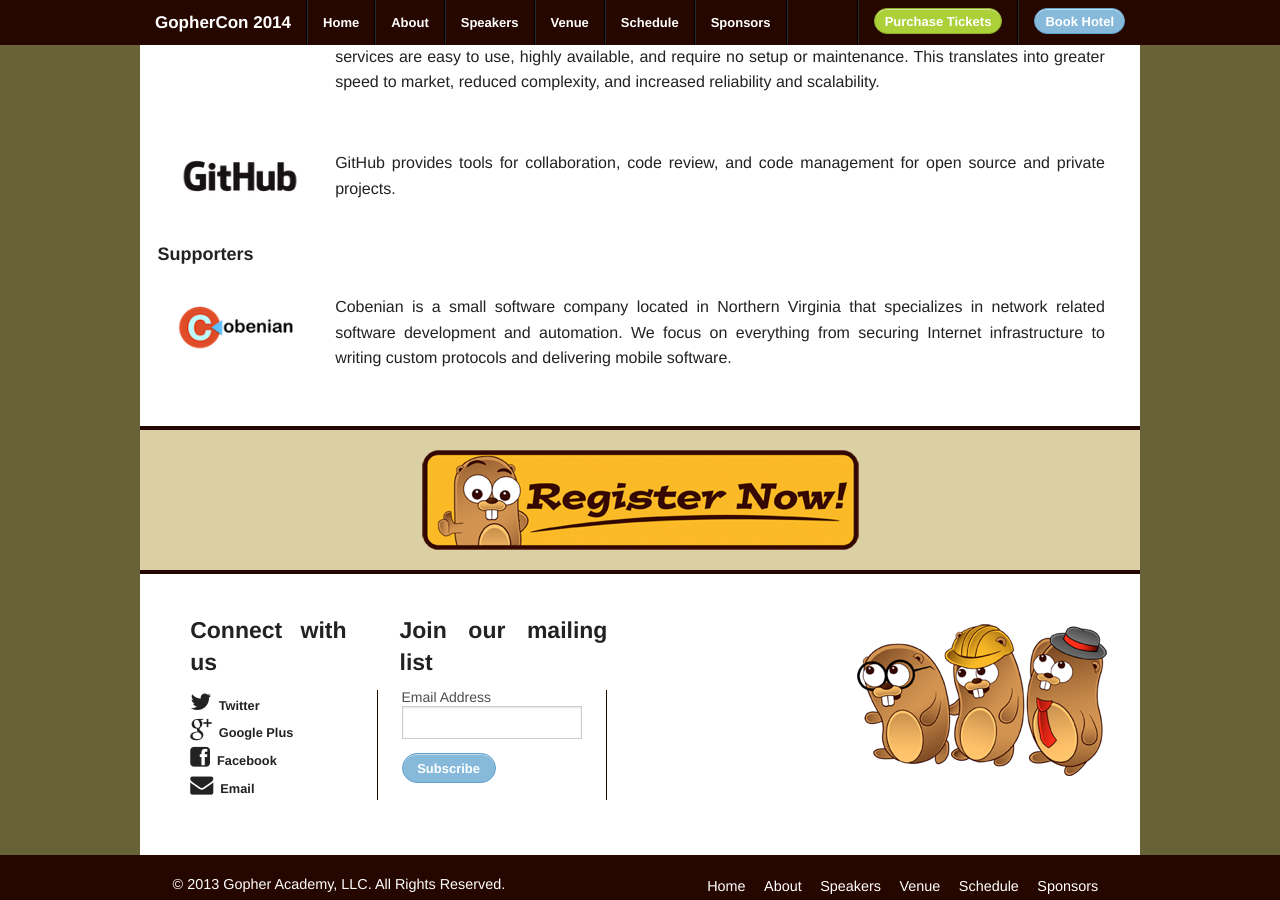
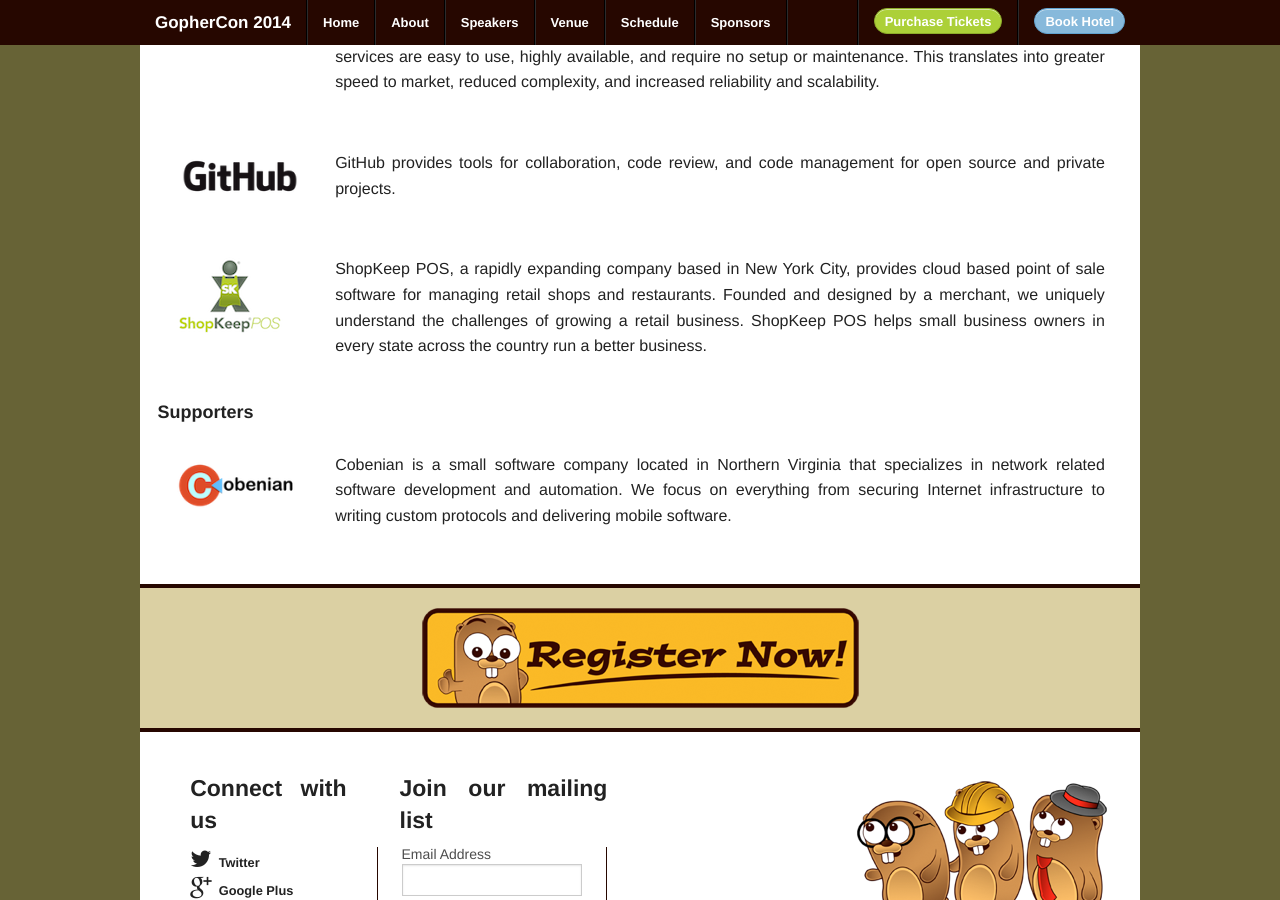
Before and after one commit to gophercon/gophercon.github.io, a Jekyll site: the page built from sponsors/index.html, in a window 1280 px wide and 900 px high, scrolled down 1541 px. Built offline with Jekyll 4.4.1, drawn with Linux system fonts in a browser that asks for light colours; Markdown is read by kramdown in place of the engine named in the settings.

Commit message:
shopkeep

```diff
--- a/_includes/sponsor_column.html
+++ b/_includes/sponsor_column.html
@@ -26,6 +26,9 @@
    <div class="sponsor">
     <a href="http://www.twitch.tv/"><img src="/img/sponsors/twitch.png" /></a>
   </div>
+   <div class="sponsor">
+    <a href="http://http://www.shopkeep.com//"><img src="/img/sponsors/shopkeepPOS-logo-vertical-hi-3d-noStroke-2.png" /></a>
+  </div>
   <h5>Supporters</h5>
   <div class="sponsor">
     <a href="http://cobenian.com"><img src="/img/sponsors/cobenian.png" /></a>
--- a/_includes/sponsor_row.html
+++ b/_includes/sponsor_row.html
@@ -28,6 +28,9 @@
       <div class="sponsor twitch left">
         <a href="http://www.twitch.tv"><img src="/img/sponsors/twitch.png" /></a>
       </div>
+      <div class="sponsor shopkeep left">
+        <a href="http://www.shopkeep.com"><img src="/img/sponsors/shopkeepPOS-logo-vertical-hi-3d-noStroke-2.png" /></a>
+      </div>
       <div class="sponsor cobenian left">
         <a href="http://www.cobenian.com"><img src="/img/sponsors/cobenian.png" /></a>
       </div>
--- a/sponsors/index.html
+++ b/sponsors/index.html
@@ -47,6 +47,14 @@
       <p>GitHub provides tools for collaboration, code review, and code management for open source and private projects.</p>
     </div>
   </div>
+  <div class="sponsor row">
+    <div class="large-2 columns">
+      <a href="http://www.shopkeep.com"><img src="/img/sponsors/shopkeepPOS-logo-vertical-hi-3d-noStroke-2.png" /></a>
+    </div>
+    <div class="large-10 columns">
+      <p>ShopKeep POS, a rapidly expanding company based in New York City, provides cloud based point of sale software for managing retail shops and restaurants. Founded and designed by a merchant, we uniquely understand the challenges of growing a retail business. ShopKeep POS helps small business owners in every state across the country run a better business. </p>
+    </div>
+  </div>
   <h5>Supporters</h5>
   <div class="supporter row">
     <div class="large-2 columns">
```
Also changed, not shown: _posts/2014-01-07-shopkeep-sponsorship.markdown (added, +13 -0 lines), img/sponsors/shopkeepPOS-logo-vertical-hi-3d-noStroke-2.png (added).
